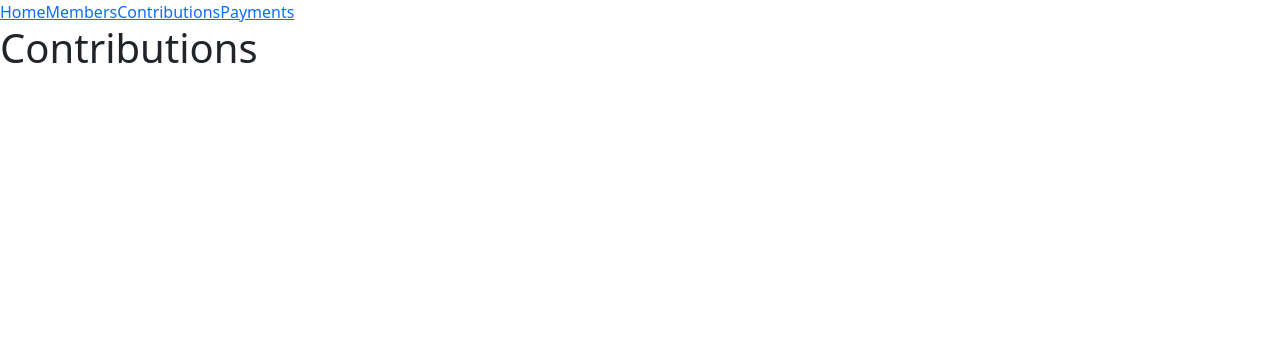
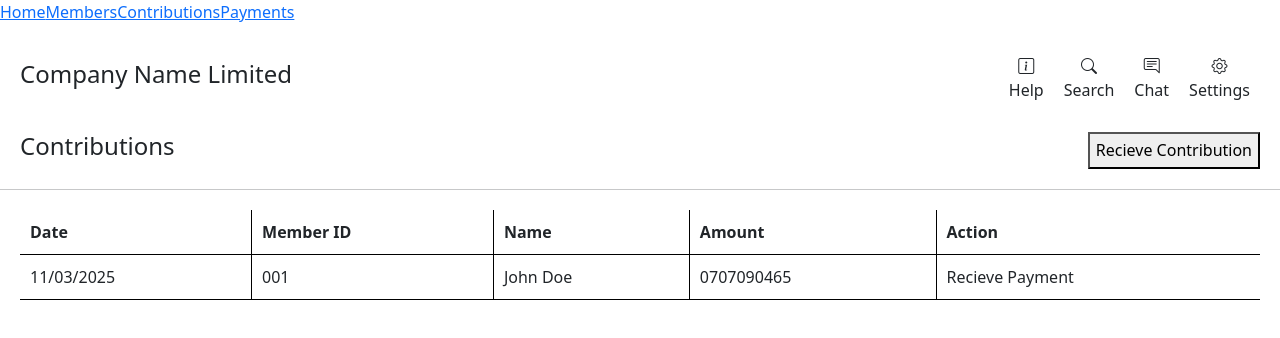
Before and after one commit to Njirugity/chamayetu, a React (Vite) app in the folder chamayetu/: page /contributions in a window 1280 px wide. Shown: the top 338 px of the page. Built offline with nearby package versions, Linux system fonts and the light colour scheme.

Commit message:
Add contributions page structure

```diff
--- a/chamayetu/src/pages/Home/Header.tsx
+++ b/chamayetu/src/components/Header.tsx
@@ -1,5 +1,5 @@
 import "bootstrap-icons/font/bootstrap-icons.css";
-import "./Home.css";
+import "../pages/Home/Home.css";
 
 function Header() {
   return (
--- /dev/null
+++ b/chamayetu/src/pages/Contributions/ContribDash.tsx
@@ -0,0 +1,37 @@
+import "./Contributions.css";
+function ContribDash() {
+  return (
+    <>
+      <div className="contributionDetails">
+        <div className="title">
+          <h4>Contributions</h4>
+          <button>Recieve Contribution</button>
+        </div>
+        <hr></hr>
+        <div className="contributionsTable">
+          <table className="tableRoot">
+            <thead>
+              <tr className="tableHead">
+                <th className="tableItem">Date</th>
+                <th className="tableItem">Member ID</th>
+                <th className="tableItem">Name</th>
+                <th className="tableItem">Amount</th>
+                <th className="tableItem">Action</th>
+              </tr>
+            </thead>
+            <tbody>
+              <tr>
+                <td className="tableItem">11/03/2025</td>
+                <td className="tableItem">001</td>
+                <td className="tableItem">John Doe</td>
+                <td className="tableItem">0707090465</td>
+                <td className="tableItem">Recieve Payment</td>
+              </tr>
+            </tbody>
+          </table>
+        </div>
+      </div>
+    </>
+  );
+}
+export default ContribDash;
--- /dev/null
+++ b/chamayetu/src/pages/Contributions/Contributions.css
@@ -0,0 +1,6 @@
+.title{
+    margin: 20px;
+}
+.contributionsTable{
+    margin: 20px;
+}
--- a/chamayetu/src/pages/Contributions/Contributions.tsx
+++ b/chamayetu/src/pages/Contributions/Contributions.tsx
@@ -1,5 +1,12 @@
+import Header from "../../components/Header";
+import ContribDash from "./ContribDash";
 function Contributions() {
-  return <h1>Contributions</h1>;
+  return (
+    <>
+      <Header></Header>
+      <ContribDash></ContribDash>
+    </>
+  );
 }
 
 export default Contributions;
--- a/chamayetu/src/pages/Home/Home.css
+++ b/chamayetu/src/pages/Home/Home.css
@@ -1,3 +1,6 @@
+.header{
+    margin: 20px;
+}
 .nameAndIcons{
     display: flex;
     justify-content: space-between;
--- a/chamayetu/src/pages/Home/Home.tsx
+++ b/chamayetu/src/pages/Home/Home.tsx
@@ -1,6 +1,6 @@
 import "bootstrap-icons/font/bootstrap-icons.css";
 import "./Home.css";
-import Header from "./Header";
+import Header from "../../components/Header";
 import Cards from "./Cards";
 function Home() {
   return (
--- a/chamayetu/src/pages/Members/Member.tsx
+++ b/chamayetu/src/pages/Members/Member.tsx
@@ -1,4 +1,4 @@
-import Header from "../Home/Header";
+import Header from "../../components/Header";
 import Dashboard from "./MemberDashboard";
 import MemberDetails from "./MemberDetails";
 function Members() {
--- a/chamayetu/src/pages/Payments/Payment.css
+++ b/chamayetu/src/pages/Payments/Payment.css
@@ -1,12 +1,7 @@
 .wrapper{
     display: flex;
 }
-.container{
-    width: 20%;
-    height: 100vh;
-    background-color: black;
-    margin: 0;
-}
+
 .mainContent{
     flex-grow: 1;
     padding: 20px;
--- a/chamayetu/src/pages/Payments/Payments.tsx
+++ b/chamayetu/src/pages/Payments/Payments.tsx
@@ -1,12 +1,11 @@
 import "./Payment.css";
 import PaymentTable from "./PaymentTable";
 import Navbar from "./Navbar";
-import Header from "../Home/Header";
+import Header from "../../components/Header";
 function Payment() {
   return (
     <>
       <div className="wrapper">
-        <div className="container"></div>
         <div className="mainContent">
           <Header></Header>
           <h1>Payments</h1>
```
